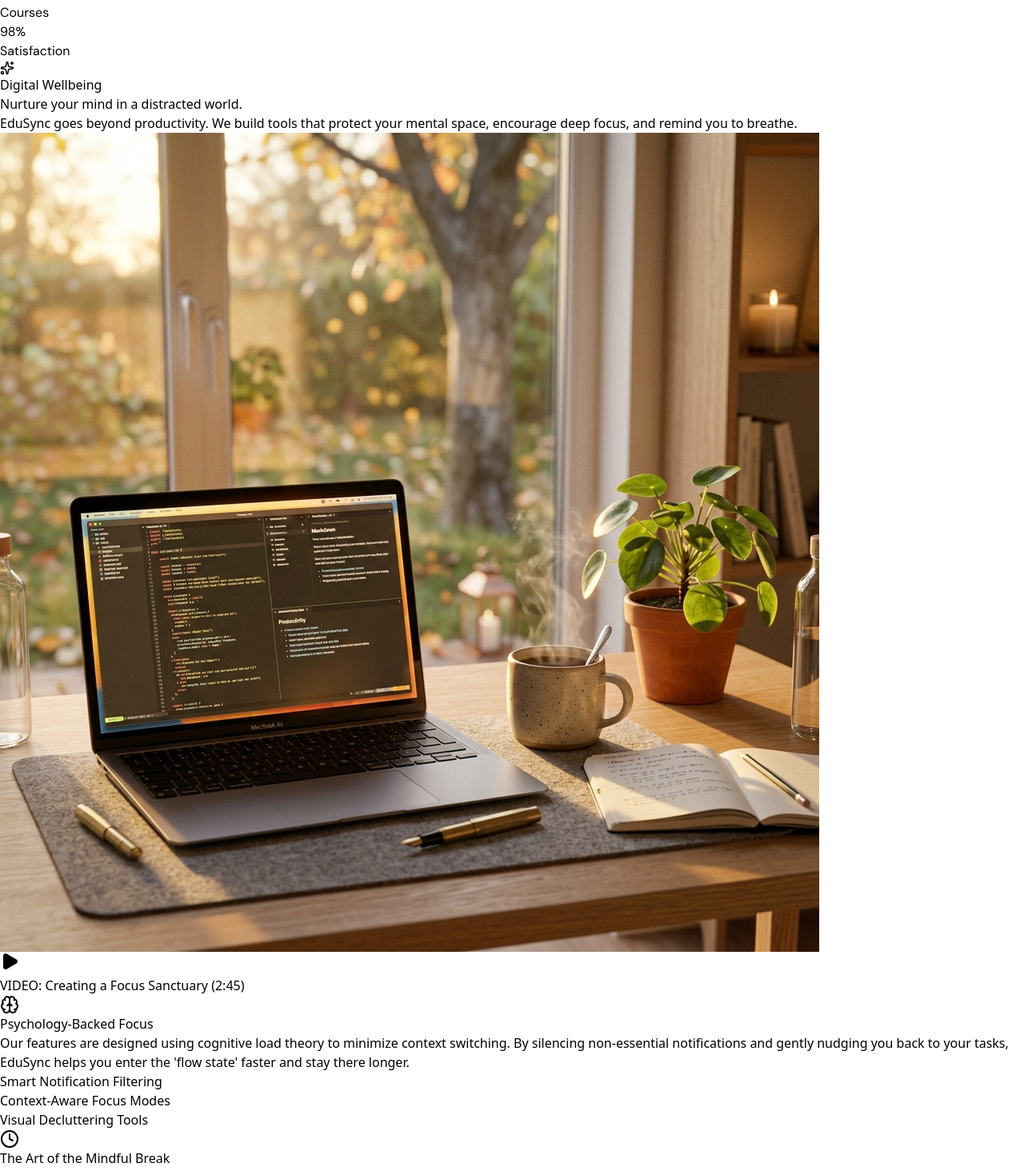
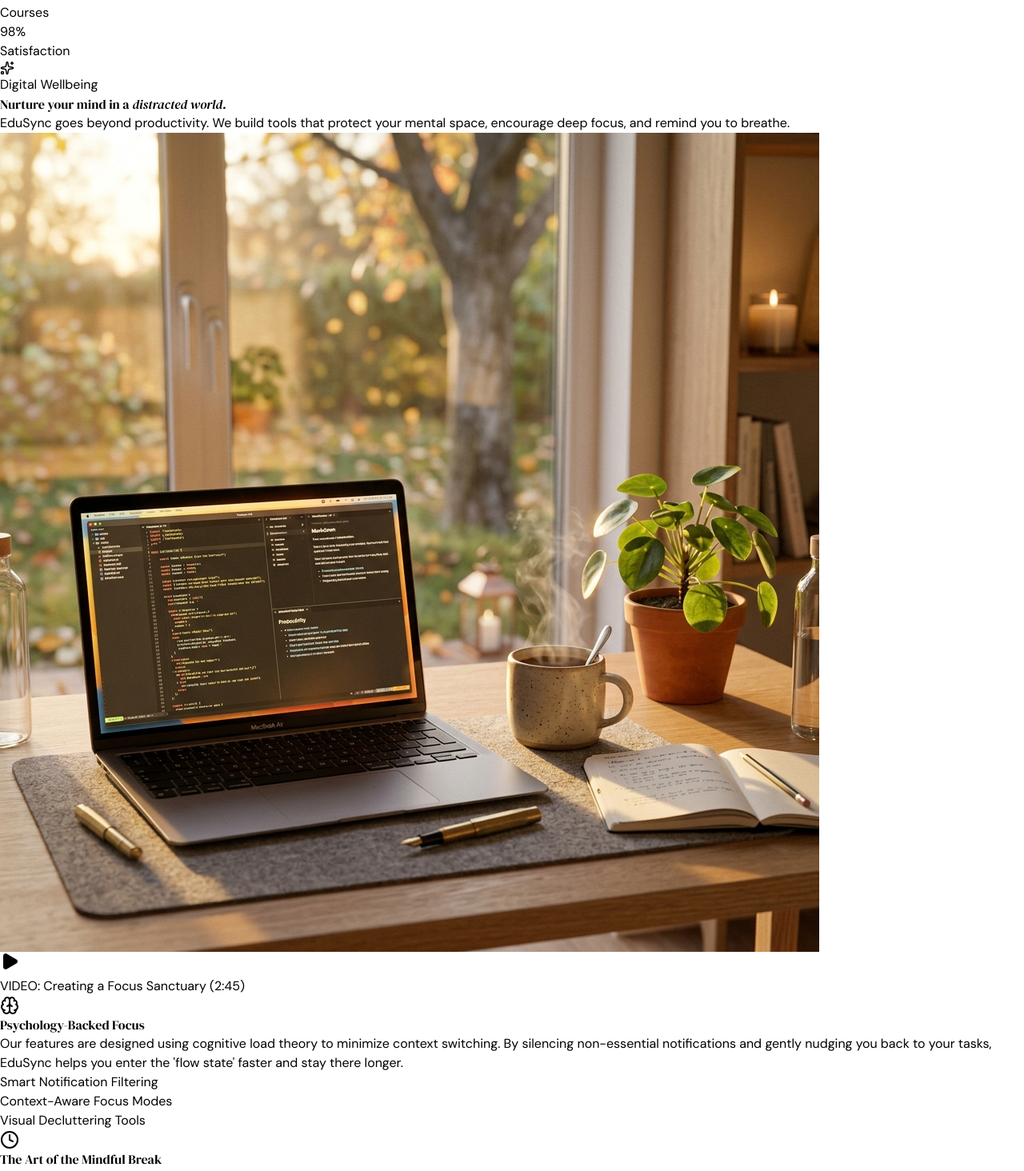
Before and after one commit to supuna18/StudentApp, a React (Vite) app in the folder frontend/: page / in a window 1280 px wide. Shown: the part 322-1786 px from the top of the page at 80% size. Built offline with nearby package versions, Linux system fonts and the light colour scheme.

Commit message:
Update ui of Wellbeing and Safety Section in HomePage

```diff
--- a/frontend/src/components/SafetySection.jsx
+++ b/frontend/src/components/SafetySection.jsx
@@ -6,6 +6,12 @@ import safeBrowsing from "../assets/safe_browsing.png";
 const SafetySection = () => {
   return (
     <section id="safety" className="relative py-32 overflow-hidden bg-slate-50/50">
+      <style>{`
+        @import url('https://fonts.googleapis.com/css2?family=DM+Sans:opsz,wght@9..40,400;9..40,500;9..40,600;9..40,700;9..40,800&family=DM+Serif+Display:ital@0;1&display=swap');
+        .safety-root { font-family: 'DM Sans', sans-serif; }
+        .safety-heading { font-family: 'DM Serif Display', serif; }
+      `}</style>
+      <div className="safety-root">
       {/* Decorative background elements */}
       <div className="absolute top-0 right-0 w-full h-full pointer-events-none opacity-30 px-6">
         <div className="absolute top-[20%] right-[-10%] w-[500px] h-[500px] bg-cyan-50 rounded-full blur-3xl animate-pulse" />
@@ -27,15 +33,15 @@ const SafetySection = () => {
               <span className="text-cyan-600 font-extrabold uppercase tracking-[0.3em] text-[11px]">Advanced Security</span>
             </motion.div>
 
-            <motion.h2
+              <motion.h2
               initial={{ opacity: 0, y: 30 }}
               whileInView={{ opacity: 1, y: 0 }}
               viewport={{ once: true }}
               transition={{ delay: 0.1, type: "spring", stiffness: 100 }}
-              className="text-5xl md:text-6xl font-black text-slate-900 leading-[1.1] tracking-tight"
+              className="safety-heading text-5xl md:text-6xl font-normal text-slate-900 leading-[1.1] tracking-tight"
             >
               Browsing that protects <br />
-              <span className="text-indigo-600 italic">your integrity.</span>
+              <em className="text-indigo-600">your integrity.</em>
             </motion.h2>
           </div>
 
@@ -82,7 +88,7 @@ const SafetySection = () => {
                <div className="w-14 h-14 bg-cyan-50 text-cyan-600 rounded-[1.25rem] flex items-center justify-center shadow-sm">
                   <Eye size={28} />
                </div>
-               <h3 className="text-3xl font-black text-slate-800">AI-Powered misinformation Detection</h3>
+               <h3 className="safety-heading text-3xl font-normal text-slate-800">AI-Powered Misinformation Detection</h3>
                <p className="text-slate-500 text-lg leading-relaxed font-medium">
                   Our neural network scans the structure and language of articles you read,
                   flagging potential fallacies and biases in real-time. It's not about
@@ -112,9 +118,9 @@ const SafetySection = () => {
                   <div className="w-14 h-14 bg-indigo-600 text-white rounded-[1.25rem] flex items-center justify-center shadow-lg shadow-indigo-200">
                     <Globe size={28} />
                   </div>
-                  <h3 className="text-4xl font-black text-slate-900 tracking-tight leading-tight">
+                  <h3 className="safety-heading text-4xl font-normal text-slate-900 tracking-tight leading-tight">
                     A Global Safety Net <br />
-                    <span className="text-indigo-600">for Modern Educators.</span>
+                    <em className="text-indigo-600">for Modern Educators.</em>
                   </h3>
                   <p className="text-slate-500 text-lg leading-relaxed font-medium">
                     Every report from our community of students and admins feeds back into our
@@ -155,6 +161,7 @@ const SafetySection = () => {
         </div>
 
       </div>
+      </div>
     </section>
   );
 };
--- a/frontend/src/components/WellbeingSection.jsx
+++ b/frontend/src/components/WellbeingSection.jsx
@@ -6,6 +6,12 @@ import mindfulBreak from "../assets/mindful_break.png";
 const WellbeingSection = () => {
   return (
     <section id="wellbeing" className="relative py-24 overflow-hidden bg-white">
+      <style>{`
+        @import url('https://fonts.googleapis.com/css2?family=DM+Sans:opsz,wght@9..40,400;9..40,500;9..40,600;9..40,700;9..40,800&family=DM+Serif+Display:ital@0;1&display=swap');
+        .wb-root { font-family: 'DM Sans', sans-serif; }
+        .wb-heading { font-family: 'DM Serif Display', serif; }
+      `}</style>
+      <div className="wb-root">
       {/* Decorative background elements */}
       <div className="absolute top-0 left-0 w-full h-full pointer-events-none opacity-40">
         <div className="absolute top-[-10%] right-[-5%] w-[400px] h-[400px] bg-blue-50 rounded-full blur-3xl" />
@@ -31,9 +37,9 @@ const WellbeingSection = () => {
             whileInView={{ opacity: 1, y: 0 }}
             viewport={{ once: true }}
             transition={{ delay: 0.1 }}
-            className="text-4xl md:text-6xl font-black text-slate-900 leading-[1.1] mb-6 tracking-tight"
+            className="wb-heading text-4xl md:text-6xl font-normal text-slate-900 leading-[1.1] mb-6 tracking-tight"
           >
-            Nurture your mind in a <span className="text-blue-600 italic">distracted world.</span>
+            Nurture your mind in a <em className="text-blue-600">distracted world.</em>
           </motion.h2>
 
           <motion.p
@@ -82,7 +88,7 @@ const WellbeingSection = () => {
               <div className="w-12 h-12 bg-blue-50 text-blue-600 rounded-2xl flex items-center justify-center">
                 <Brain size={24} />
               </div>
-              <h3 className="text-3xl font-black text-slate-800 tracking-tight">Psychology-Backed Focus</h3>
+              <h3 className="wb-heading text-3xl font-normal text-slate-800 tracking-tight">Psychology-Backed Focus</h3>
               <p className="text-slate-500 text-lg leading-relaxed font-medium">
                 Our features are designed using cognitive load theory to minimize context switching.
                 By silencing non-essential notifications and gently nudging you back to your tasks,
@@ -115,7 +121,7 @@ const WellbeingSection = () => {
               <div className="w-12 h-12 bg-indigo-50 text-indigo-600 rounded-2xl flex items-center justify-center">
                 <Clock size={24} />
               </div>
-              <h3 className="text-3xl font-black text-slate-800 tracking-tight">The Art of the Mindful Break</h3>
+              <h3 className="wb-heading text-3xl font-normal text-slate-800 tracking-tight">The Art of the Mindful Break</h3>
               <p className="text-slate-500 text-lg leading-relaxed font-medium">
                 Research shows that short, structured breaks significantly boost long-term retention
                 and prevent burnout. EduSync intelligently tracks your intensity and suggests the
@@ -154,6 +160,7 @@ const WellbeingSection = () => {
         </div>
 
       </div>
+      </div>
     </section>
   );
 };
```
